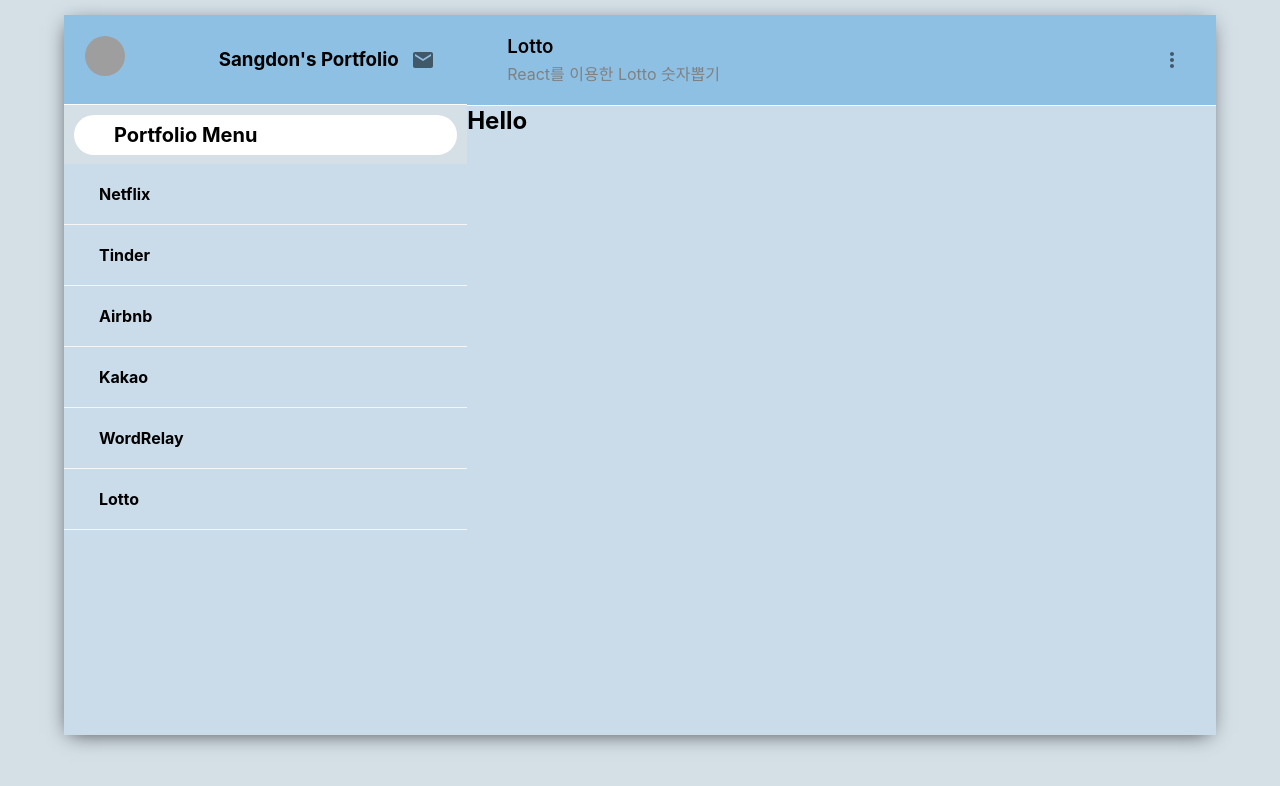
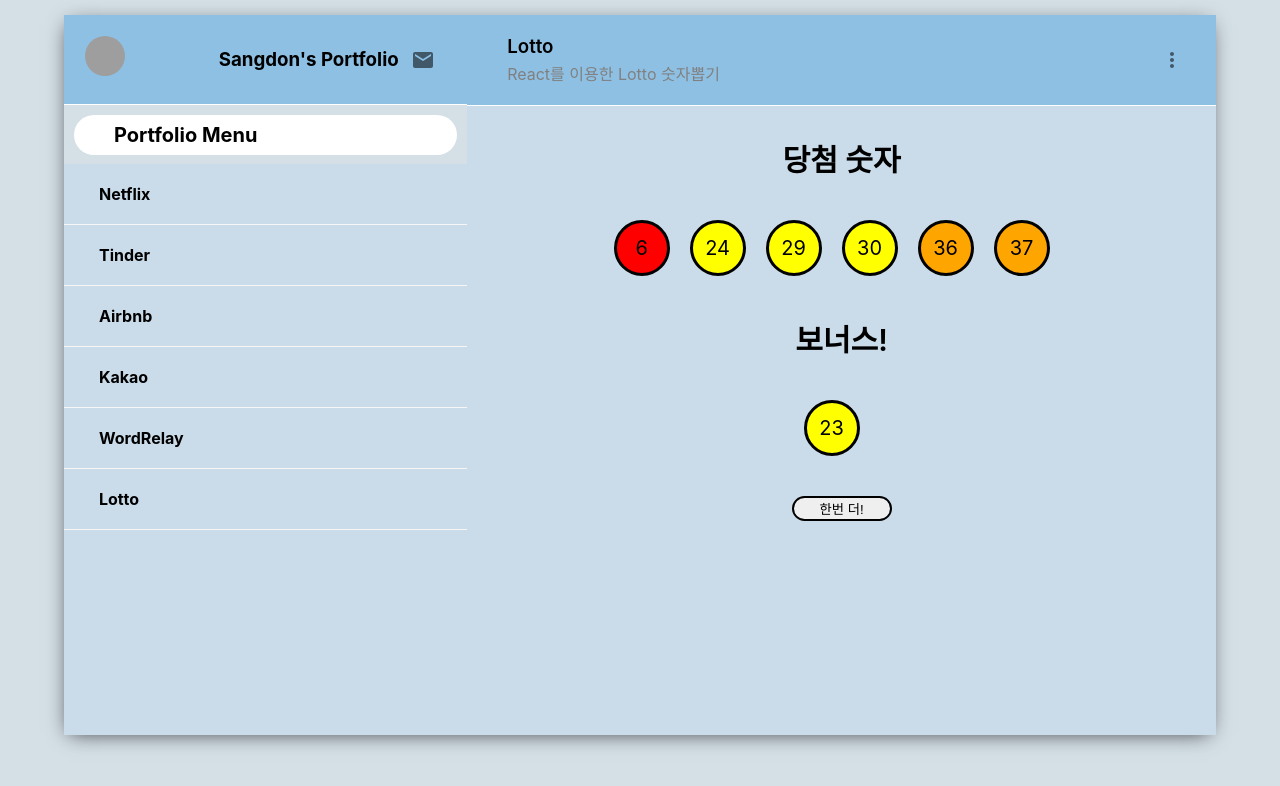
Before and after one commit to ddoniddoni/reactportfolio, a React (Create React App) app in the folder react-portfolio/: page /lotto in a window 1280 px wide. Both pictures are taken after a click on the button 422 px from the left and 59 px from the top of the page. Shown: the top 786 px of the page. Built offline with nearby package versions, Linux system fonts and the light colour scheme; grey boxes are pictures that could not be loaded.

Commit message:
Update LottoGame

```diff
--- a/react-portfolio/src/Webgame/Lotto.css
+++ b/react-portfolio/src/Webgame/Lotto.css
@@ -0,0 +1,26 @@
+.lotto {
+  display: flex;
+  flex-direction: column;
+  align-items: center;
+  padding: 30px;
+}
+
+.lotto__text {
+  font-size: 30px;
+  font-weight: 600;
+}
+
+.lotto__textBonus {
+  margin-top: 40px;
+  font-size: 30px;
+  font-weight: 600;
+}
+
+.lotto__btn {
+  margin-top: 40px;
+  border-radius: 30px;
+  border: 2px solid black;
+  outline-width: 0px;
+  cursor: pointer;
+  width: 100px;
+}
--- a/react-portfolio/src/Webgame/Lotto.js
+++ b/react-portfolio/src/Webgame/Lotto.js
@@ -1,10 +1,77 @@
-import React from "react";
+import React, {
+  useCallback,
+  useEffect,
+  useMemo,
+  useRef,
+  useState,
+} from "react";
+import LottoBall from "./LottoBall";
 import "./Lotto.css";
 
+const getWinNumbers = () => {
+  const candidate = Array(45)
+    .fill()
+    .map((v, i) => i + 1);
+  const shuffle = [];
+  while (candidate.length > 0) {
+    shuffle.push(
+      candidate.splice(Math.floor(Math.random() * candidate.length), 1)[0]
+    );
+  }
+  const bonusNumber = shuffle[shuffle.length - 1];
+  const winNumbers = shuffle.slice(0, 6).sort((p, c) => p - c);
+  return [...winNumbers, bonusNumber];
+};
+
 const Lotto = () => {
+  const lottoNumbers = useMemo(() => getWinNumbers(), []);
+  const [winNumbers, setWinNumbers] = useState(lottoNumbers);
+  const [winBalls, setWinBalls] = useState([]);
+  const [bonus, setBonus] = useState(null);
+  const [redo, setRedo] = useState(false);
+  const timeouts = useRef([]);
+
+  useEffect(() => {
+    for (let i = 0; i < winNumbers.length - 1; i++) {
+      timeouts.current[i] = setTimeout(() => {
+        setWinBalls((prevBalls) => [...prevBalls, winNumbers[i]]);
+      }, (i + 1) * 1000);
+    }
+    timeouts.current[6] = setTimeout(() => {
+      setBonus(winNumbers[6]);
+      setRedo(true);
+    }, 7000);
+    return () => {
+      timeouts.current.forEach((v) => {
+        clearTimeout(v);
+      });
+    };
+  }, [timeouts.current]);
+
+  const onClickRedo = useCallback(() => {
+    setWinNumbers(getWinNumbers());
+    setWinBalls([]);
+    setBonus(null);
+    setRedo(false);
+    timeouts.current = [];
+  }, [winNumbers]);
+
   return (
     <div className="lotto">
-      <h2>Hello</h2>
+      <div className="lotto__text">당첨 숫자</div>
+      <div className="lotto__result">
+        {winBalls.map((v) => (
+          <LottoBall key={v} number={v} />
+        ))}
+      </div>
+      <div className="lotto__textBonus">보너스!</div>
+      {bonus && <LottoBall number={bonus} onClick={onClickRedo} />}
+      {redo && (
+        <button className="lotto__btn" onClick={onClickRedo}>
+          {" "}
+          한번 더!
+        </button>
+      )}
     </div>
   );
 };
--- /dev/null
+++ b/react-portfolio/src/Webgame/LottoBall.css
@@ -0,0 +1,12 @@
+.lottoball {
+  display: inline-block;
+  border: 3px solid black;
+  border-radius: 30px;
+  width: 50px;
+  height: 50px;
+  font-size: 20px;
+  text-align: center;
+  line-height: 50px;
+  margin-right: 20px;
+  margin-top: 40px;
+}
--- /dev/null
+++ b/react-portfolio/src/Webgame/LottoBall.js
@@ -0,0 +1,25 @@
+import React, { memo } from "react";
+import "./LottoBall.css";
+
+const LottoBall = memo(({ number }) => {
+  let background;
+  if (number <= 10) {
+    background = "red";
+  } else if (number <= 20) {
+    background = "blue";
+  } else if (number <= 30) {
+    background = "yellow";
+  } else if (number <= 40) {
+    background = "orange";
+  } else {
+    background = "green";
+  }
+
+  return (
+    <div className="lottoball" style={{ background }}>
+      {number}
+    </div>
+  );
+});
+
+export default LottoBall;
```
